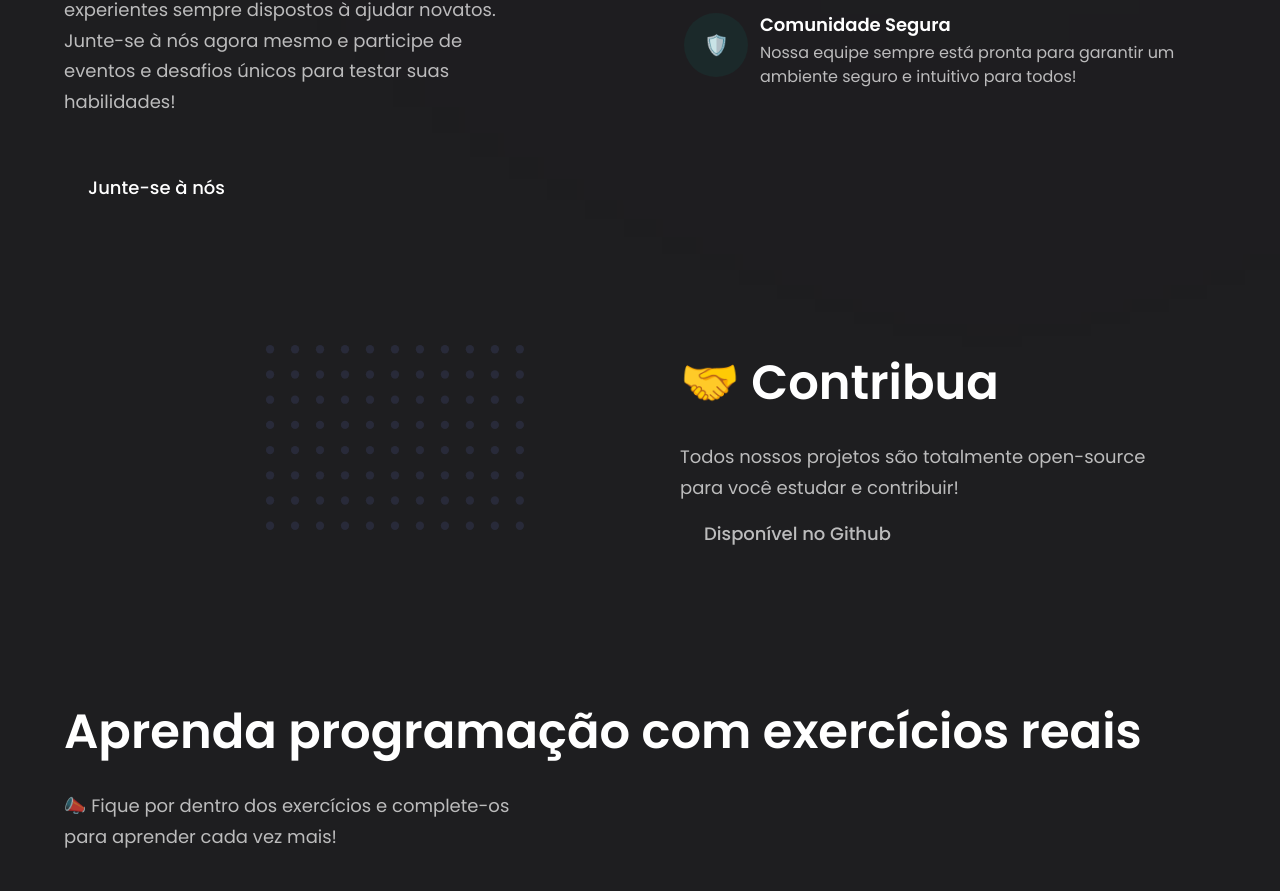
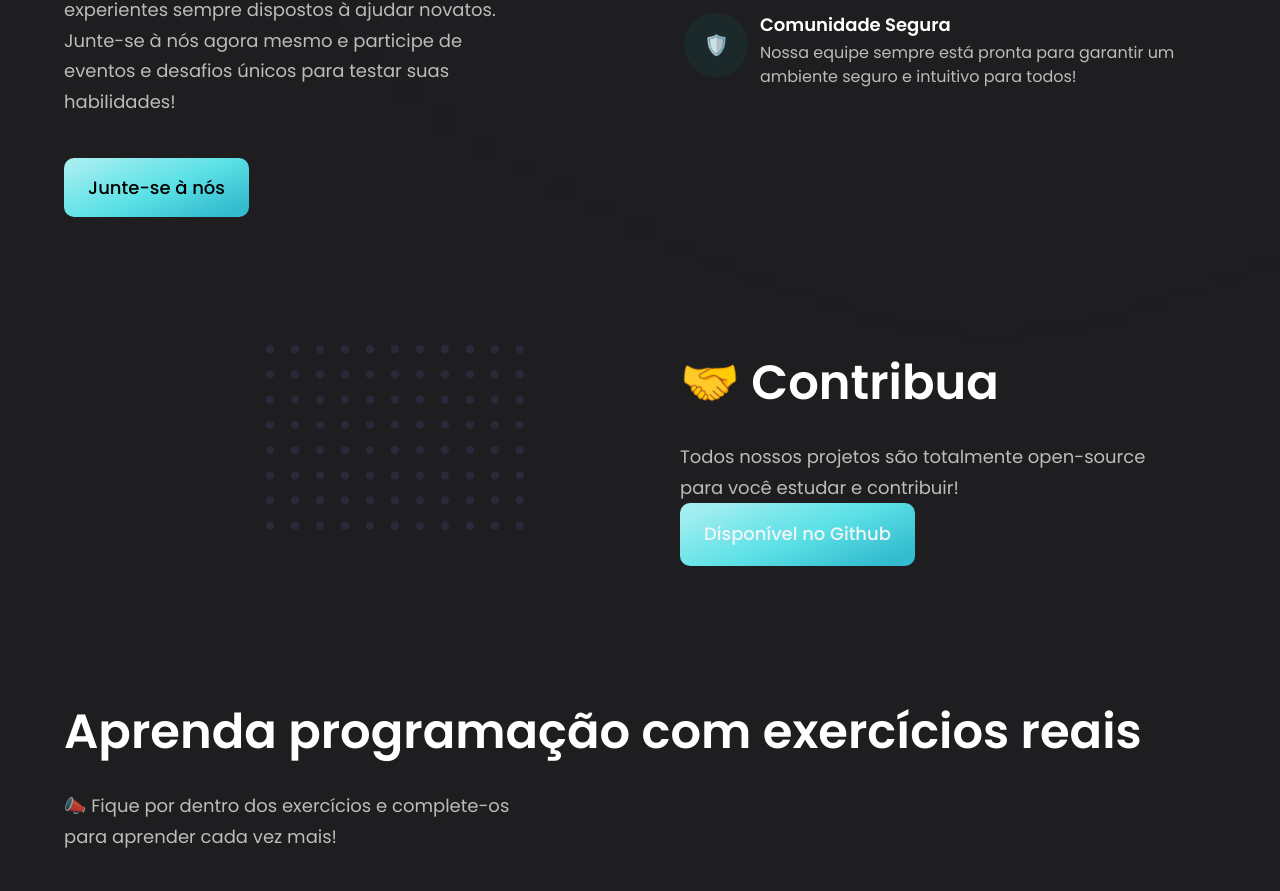
Before and after one commit to Dev-Help-Oficial/web, a React (Vite) app: page / in a window 1280 px wide. Shown: the part 890-1781 px from the top of the page. Built offline with nearby package versions, Linux system fonts and the light colour scheme.

Commit message:
Conserta fundo de botões

```diff
--- a/src/components/Business.jsx
+++ b/src/components/Business.jsx
@@ -35,7 +35,7 @@ const Business = () => (
                 Junte-se à nós agora mesmo e participe de eventos e desafios únicos para testar suas habilidades!
             </p>
 
-            <Button text="Junte-se à nós" link="https://discord.gg/vNpPh6XTE9" styles={`mt-10`} background="indigo-500" textcolor="white" />
+            <Button text="Junte-se à nós" link="https://discord.gg/vNpPh6XTE9" styles={`mt-10`} background="blue-gradient" textcolor="black" />
         </div>
 
         <div className={`${layout.sectionImg} flex-col`}>
--- a/src/components/Button.jsx
+++ b/src/components/Button.jsx
@@ -6,7 +6,7 @@ const Button = ({ text, link, styles, background, hover, textcolor }) => (
       type="button"
       className={`${styles} py-4 px-6 font-Poppins font-medium text-[18px] rounded-[10px] transform transition-transform hover:scale-95 hover:${hover} focus:ring-2 focus:ring-blue-300 focus:ring-opacity-50 bg-${background}`}
     >
-      <span className={`text-${textcolor}`}>{text}</span>
+    <span className={`text-${textcolor}`}>{text}</span>
     </button>
   </a>
 );
--- a/src/components/Content.jsx
+++ b/src/components/Content.jsx
@@ -110,7 +110,7 @@ const Content = () => (
             <p className={`${styles.paragraph} max-w-[470px] mt-5`}>
                 Todos nossos projetos são totalmente open-source para você estudar e contribuir!
                 <br className="sm:block hidden" />{" "}
-                <Button text="Disponível no Github" link="https://github.com/Dev-Help-Oficial/web" background="slate-500" />
+                <Button text="Disponível no Github" link="https://github.com/Dev-Help-Oficial/web" styles={`text-gray-100`} background="blue-gradient" textcolor="black" />
             </p>
 
 
--- a/tailwind.config.cjs
+++ b/tailwind.config.cjs
@@ -1,4 +1,7 @@
 /** @type {import('tailwindcss').Config} */
+
+const colors = require('tailwindcss/colors')
+
 module.exports = {
     content: ["./index.html", "./src/**/*.{js,jsx}"],
     mode: "jit",
@@ -14,6 +17,18 @@ module.exports = {
                 Poppins: ["Poppins", "sans-serif"],
             },
         },
+        theme: {
+            colors: {
+              bttransparent: 'transparent',
+              btcurrent: 'currentColor',
+              btblack: colors.black,
+              btwhite: colors.white,
+              btgray: colors.gray,
+              btemerald: colors.emerald,
+              btindigo: '#6366f1',
+              btyellow: colors.yellow,
+            },
+        },
         screens: {
             xs: "480px",
             ss: "620px",
```
